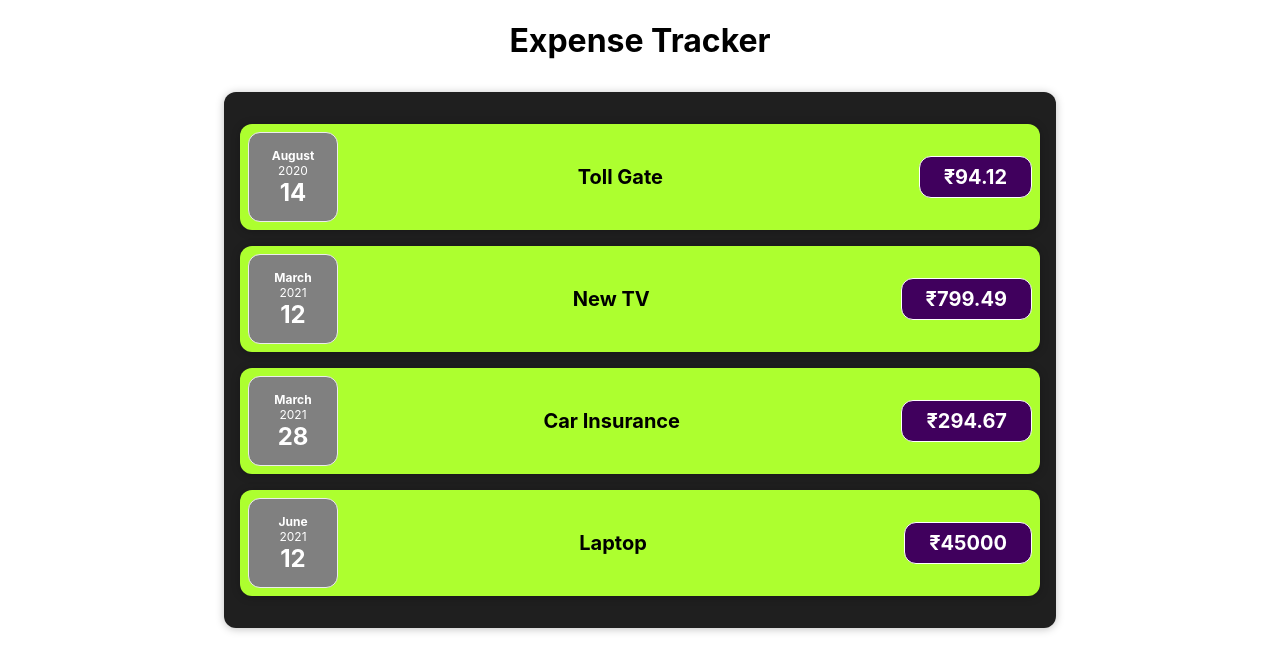
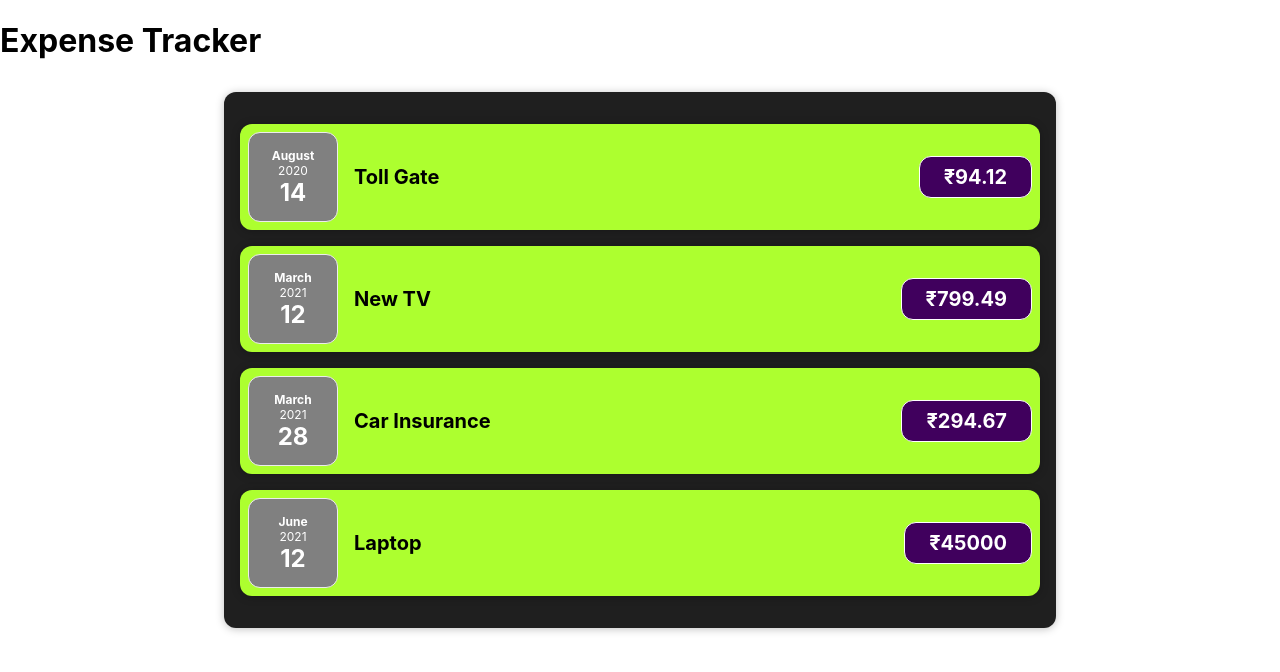
Before and after one commit to jeraldpraveen/React_Training, a React (Create React App) app in the folder expense_tracker/: page / in a window 1280 px wide. Shown: the top 672 px of the page. Built offline with nearby package versions, Linux system fonts and the light colour scheme.

Commit message:
25.Closer Look At JSX

```diff
--- a/expense_tracker/src/App.js
+++ b/expense_tracker/src/App.js
@@ -1,4 +1,5 @@
 import "./App.css";
+import React from "react";
 import Expenses from "./components/Expenses";
 
 function App() {
@@ -28,12 +29,19 @@ function App() {
       date: new Date(2021, 5, 12),
     },
   ];
-  return (
-    <div className="App">
-      <h1>Expense Tracker</h1>
-      <Expenses items={expenses} />
-    </div>
+
+  return React.createElement(
+    "div",
+    {},
+    React.createElement("h1", {}, "Expense Tracker"),
+    React.createElement(Expenses, { items: expenses })
   );
+  // return (
+  //   <div className="App">
+  //     <h1>Expense Tracker</h1>
+  //     <Expenses items={expenses} />
+  //   </div>
+  // );
 }
 
 export default App;
```
